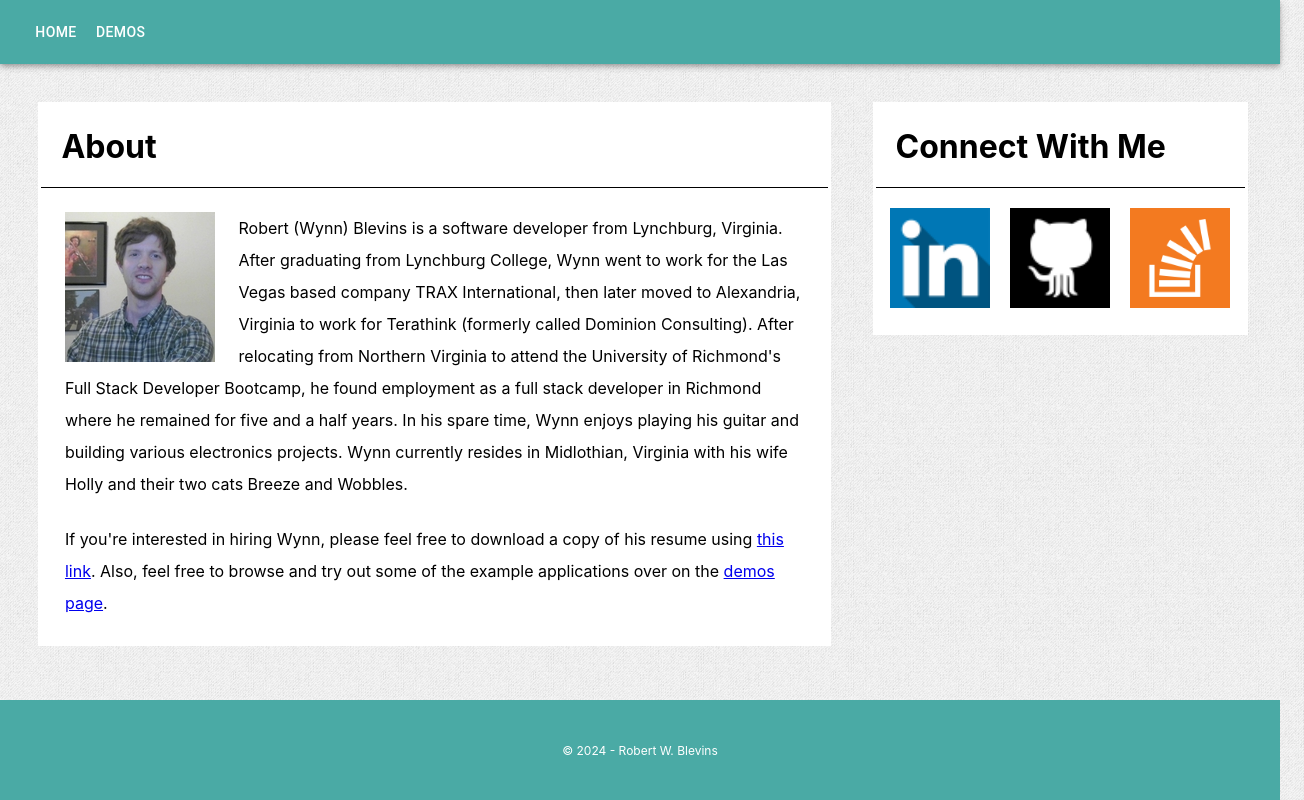
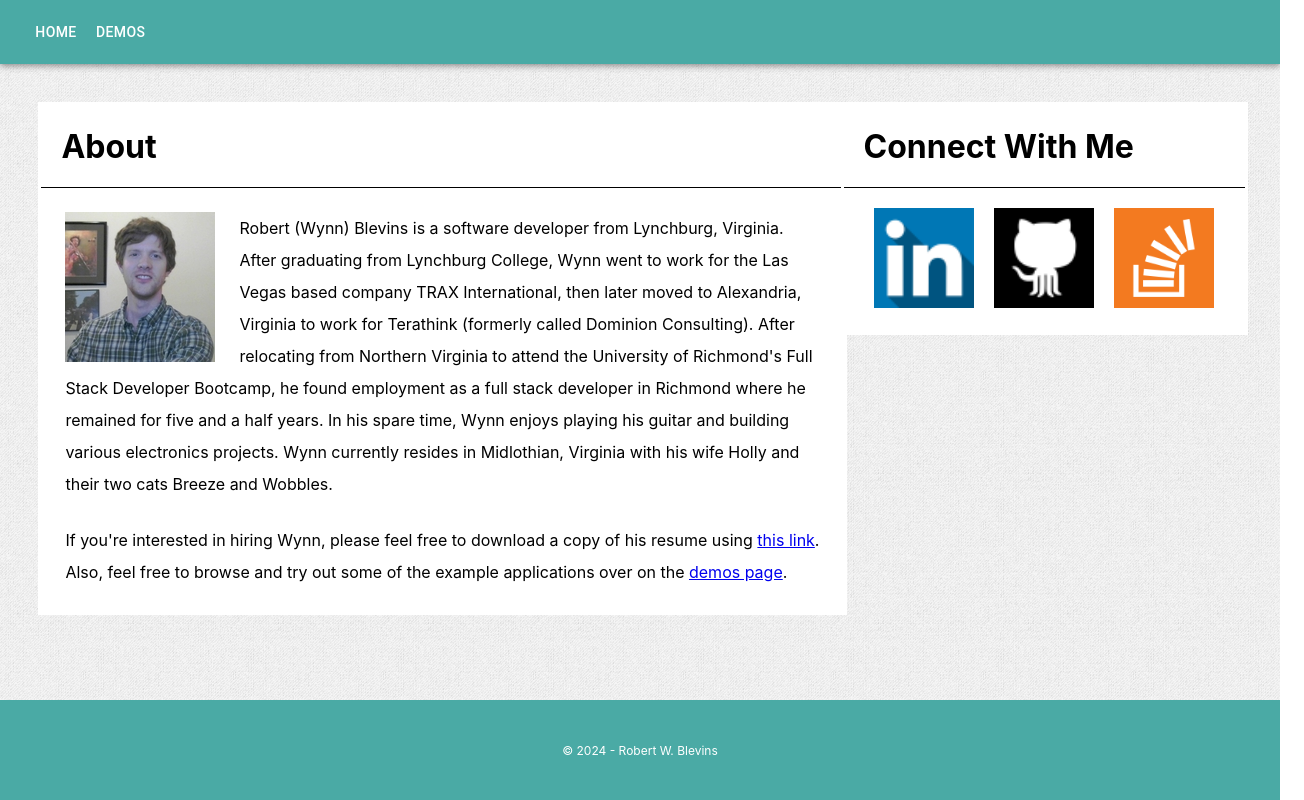
Before and after one commit to wynnblevins/Portfolio, a React (Create React App) app: page /#/ in a window 1280 px wide. Shown: the whole page, 1304 px wide, since content can reach past the window. Built offline with nearby package versions, Linux system fonts and the light colour scheme.

Commit message:
fixing issue with right hand margin on about page

```diff
--- a/src/pages/Home.tsx
+++ b/src/pages/Home.tsx
@@ -24,7 +24,7 @@ const HomeComponent = (props: HomeProps) => {
   const { classes } = props;
 
   return (
-    <Grid container spacing={6} className={classes.homeContainer}>
+    <Grid container className={classes.homeContainer}>
       <Grid item xs={12} sm={8}>
         <Panel headerText="About">
           <MainSection></MainSection>
```
